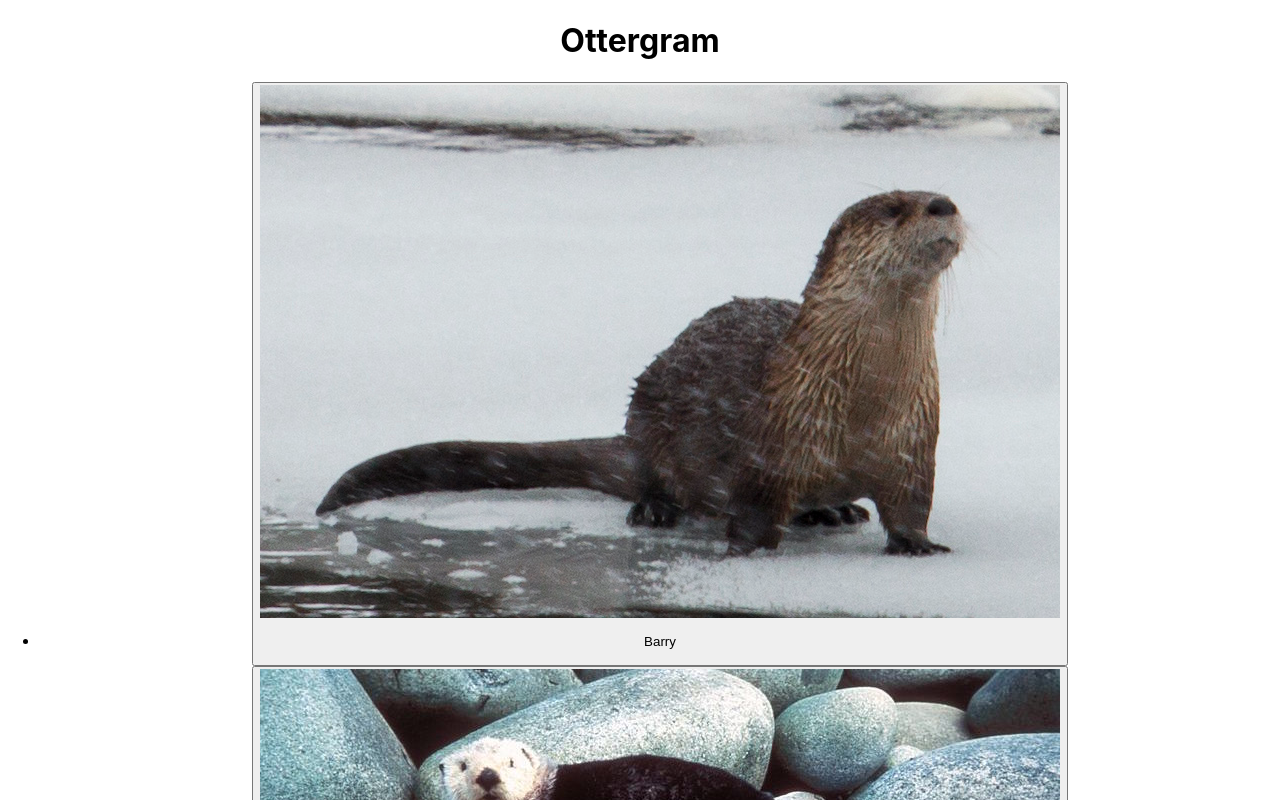
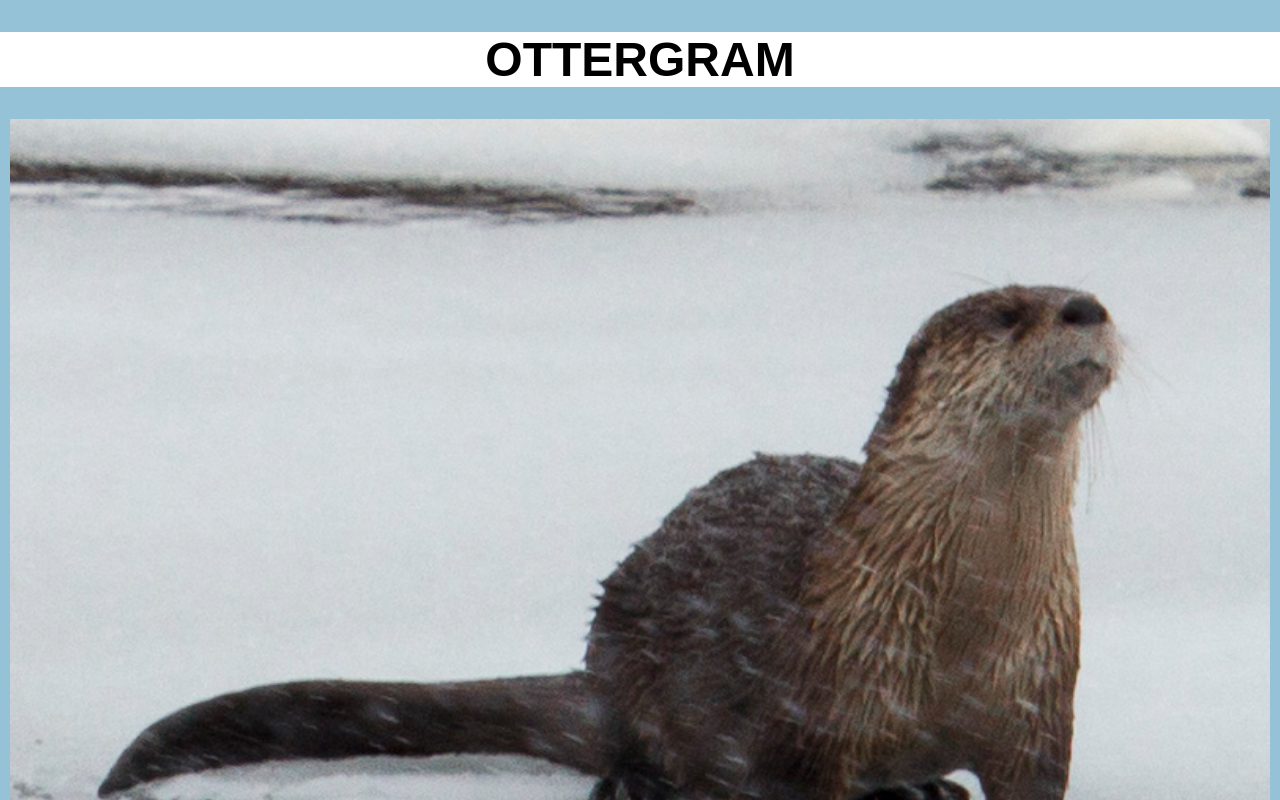
Before and after one commit to prosper20/ottergram, a React (Create React App) app: page / in a window 1280 px wide. Shown: the top 800 px of the page. Built offline with nearby package versions, Linux system fonts and the light colour scheme.

Commit message:
chore: add styles

```diff
--- a/src/App.css
+++ b/src/App.css
@@ -1,38 +1,68 @@
-.App {
-  text-align: center;
+body {
+    background-color: #95c2d7;
+    font-family: Arial, sans-serif;
 }
 
-.App-logo {
-  height: 40vmin;
-  pointer-events: none;
+.header-component h1 {
+    background: white;
+    text-align: center;
+    text-transform: uppercase;
+    font-size: 3em;
+    width: 100%;
 }
 
-@media (prefers-reduced-motion: no-preference) {
-  .App-logo {
-    animation: App-logo-spin infinite 20s linear;
-  }
+.post-list {
+    padding: 0 10px;
+    margin: 0;
+    flex: 1;
+    display: flex;
+    flex-direction: column;
+    align-items: center;
 }
 
-.App-header {
-  background-color: #282c34;
-  min-height: 100vh;
-  display: flex;
-  flex-direction: column;
-  align-items: center;
-  justify-content: center;
-  font-size: calc(10px + 2vmin);
-  color: white;
+.post-component {
+    display: flex;
+    flex-direction: column;
+    width: 100%;
+    margin: 0 0 20px 0;
+    list-style: none;
+    border: none;
 }
 
-.App-link {
-  color: #61dafb;
+.post-component p {
+    margin: 0;
+    padding: 4px 10px;
+    background: rgb(96, 125, 139);
+    color: rgb(202, 238, 255);
+    font-size: 1.3em;
 }
 
-@keyframes App-logo-spin {
-  from {
-    transform: rotate(0deg);
-  }
-  to {
-    transform: rotate(360deg);
-  }
+.post-component img {
+    width: 100%;
+    display: block;
 }
+
+.post-component button {
+    border: none;
+    padding: 0;
+    text-align: left;
+    cursor: pointer;
+}
+
+.app-content {
+    display: flex;
+    flex-direction: row;
+}
+
+.selected-item {
+    width: 70%;
+    display: flex;
+    flex-direction: column;
+    margin-right: 10px;
+}
+
+.selected-item p {
+    display: flex;
+    justify-content: center;
+    font-size: 2.5em;
+}
--- a/src/App.js
+++ b/src/App.js
@@ -8,35 +8,35 @@
 function App() {
   return (
     <div className="App">
-      <header>
+      <header className="header-component">
         <h1>Ottergram</h1>
       </header>
-      <ul>
-        <li>
+      <ul className="post-list">
+        <li className="post-component">
           <button>
             <img src={Barry} alt="Barry" />
             <p>Barry</p>
           </button>
         </li>
-        <li>
+        <li className="post-component">
           <button>
             <img src={Robin} alt="Robin" />
             <p>Robin</p>
           </button>
         </li>
-        <li>
+        <li className="post-component">
           <button>
             <img src={Maurice} alt="Maurice" />
             <p>Maurice</p>
           </button>
         </li>
-        <li>
+        <li className="post-component">
           <button>
             <img src={Lesley} alt="Lesley" />
             <p>Lesley</p>
           </button>
         </li>
-        <li>
+        <li className="post-component">
           <button>
             <img src={Barbara} alt="Barbara" />
             <p>Barbara</p>
```
